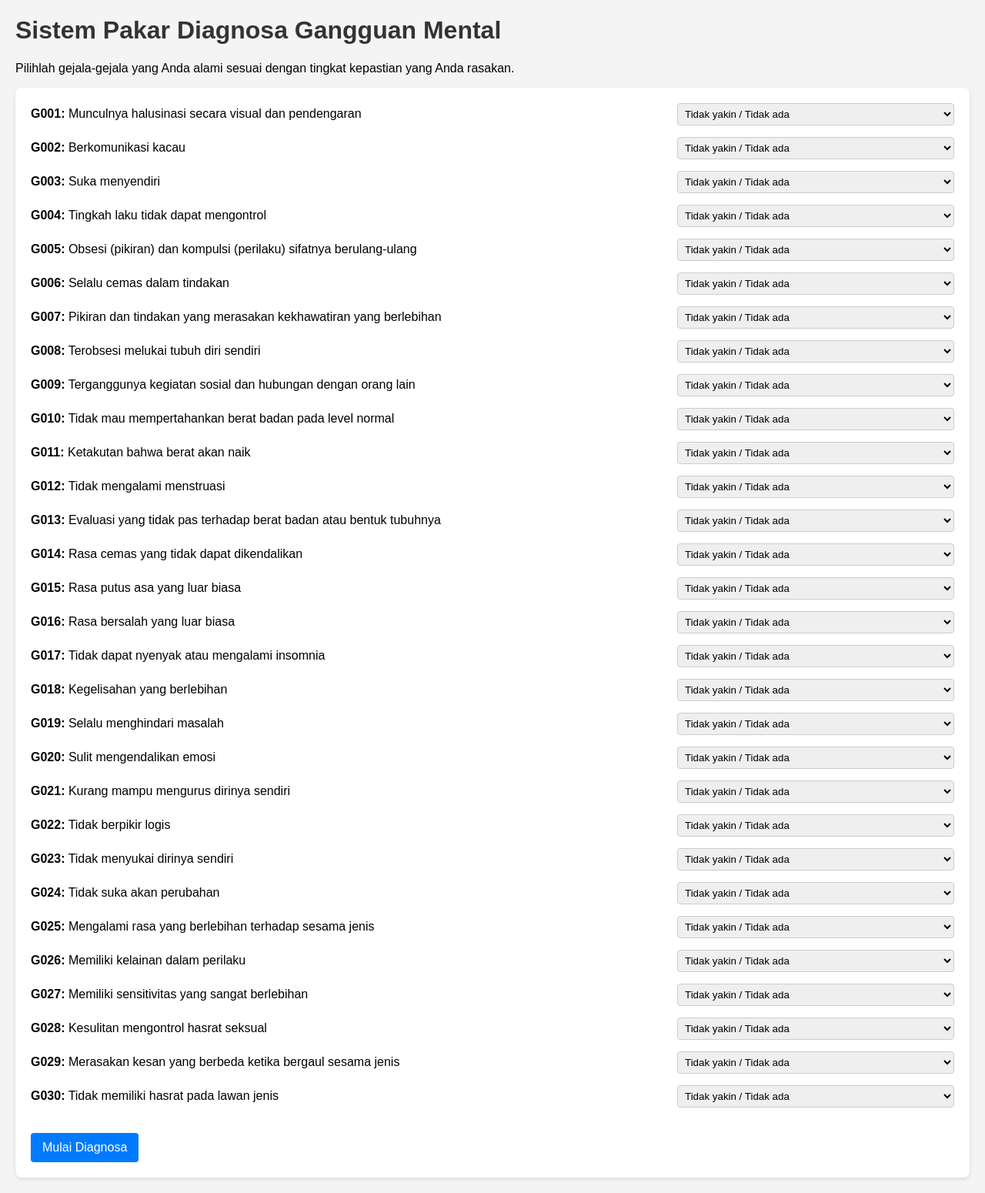
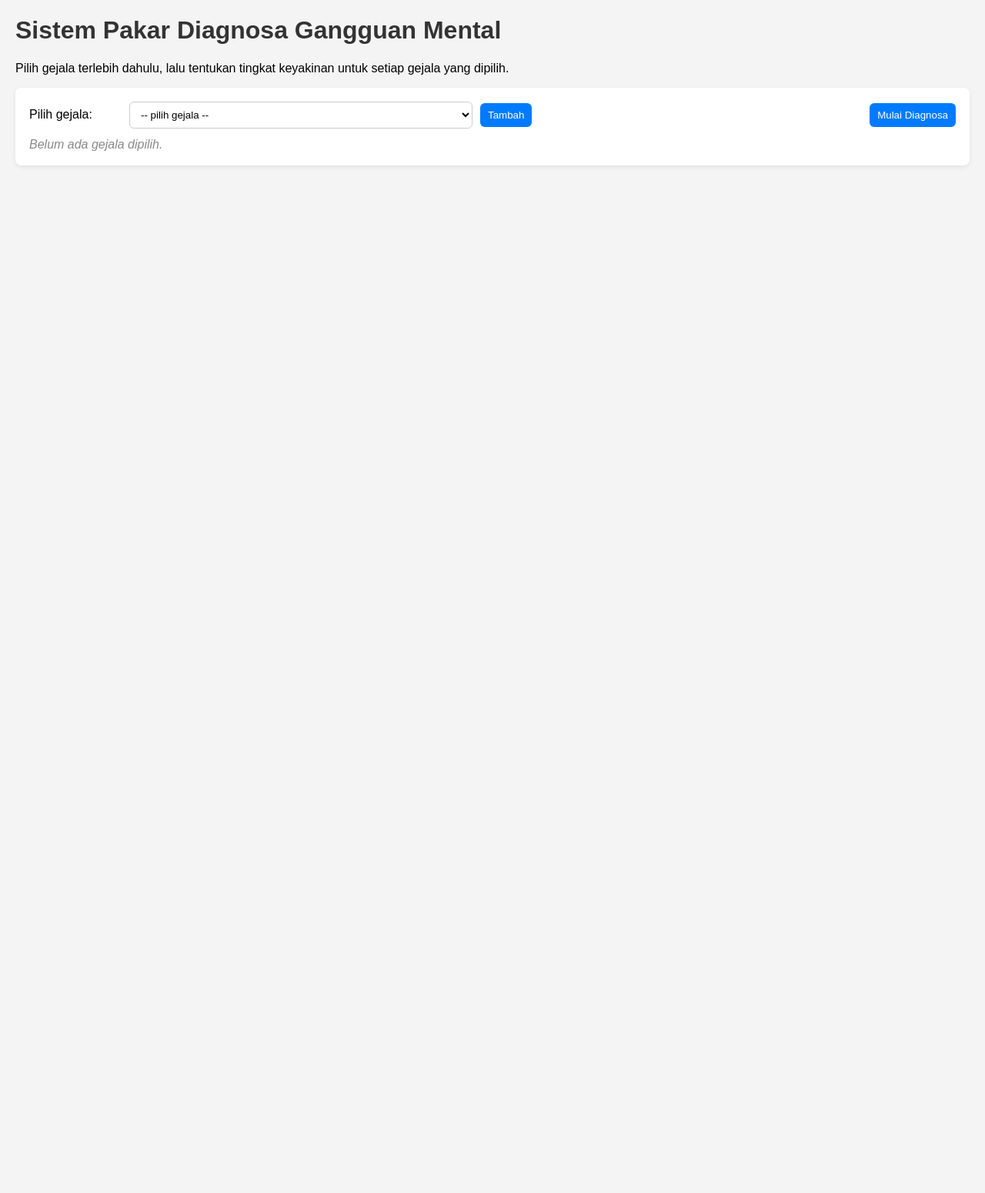
Before and after one commit to Ghazy15/Expert-System-for-Diagnosing-Mental-Dissorder, a Flask app: page / in a window 1280 px wide. Shown: the whole page at 77% size. After the commit the page ends 216 px from the top, so only its background shows below. Run offline with Flask 3, Linux system fonts and the light colour scheme.

Commit message:
Refactor index.html for improved UI and functionality
Updated the HTML structure and styles for the diagnosis system. Enhanced the user interface with new controls and improved accessibility features.

```diff
--- a/templates/index.html
+++ b/templates/index.html
@@ -1,37 +1,158 @@
 <!DOCTYPE html>
 <html lang="id">
 <head>
-    <meta charset="UTF-8">
-    <meta name="viewport" content="width=device-width, initial-scale=1.0">
+    <meta charset="UTF-8" />
+    <meta name="viewport" content="width=device-width, initial-scale=1.0"/>
     <title>Sistem Pakar Gangguan Mental</title>
     <style>
         body { font-family: Arial, sans-serif; margin: 20px; background-color: #f4f4f4; }
         h1 { color: #333; }
-        form { background-color: #fff; padding: 20px; border-radius: 8px; box-shadow: 0 2px 5px rgba(0,0,0,0.1); }
-        .symptom { margin-bottom: 15px; display: flex; justify-content: space-between; align-items: center; }
-        .symptom label { flex-basis: 70%; }
-        .symptom select { flex-basis: 30%; padding: 5px; border-radius: 4px; border: 1px solid #ccc; }
-        button { background-color: #007bff; color: white; padding: 10px 15px; border: none; border-radius: 4px; cursor: pointer; font-size: 16px; }
-        button:hover { background-color: #0056b3; }
+        .card {
+            background-color: #fff;
+            padding: 18px;
+            border-radius: 8px;
+            box-shadow: 0 2px 6px rgba(0,0,0,0.08);
+            margin-bottom: 16px;
+        }
+        .controls { display:flex; gap:10px; align-items:center; flex-wrap:wrap; }
+        select, button { padding:8px 10px; border-radius:6px; border:1px solid #ccc; background:#fff; }
+        button.primary { background:#007bff; color:#fff; border:none; cursor:pointer; }
+        button.danger { background:#dc3545; color:#fff; border:none; cursor:pointer; }
+        button.primary:hover { background:#0056b3; }
+        button.danger:hover { background:#b02a37; }
+        #selected-list { margin-top:12px; display:flex; flex-direction:column; gap:10px; }
+        .selected-item { display:flex; gap:10px; align-items:center; padding:8px; border-radius:6px; background:#fafafa; border:1px solid #eee; }
+        .selected-item label { flex:1; font-weight:600; }
+        .note { color:#666; font-size:0.95em; margin-top:8px; }
+        .empty { color:#888; font-style:italic; }
     </style>
 </head>
 <body>
     <h1>Sistem Pakar Diagnosa Gangguan Mental</h1>
-    <p>Pilihlah gejala-gejala yang Anda alami sesuai dengan tingkat kepastian yang Anda rasakan.</p>
+    <p>Pilih gejala terlebih dahulu, lalu tentukan tingkat keyakinan untuk setiap gejala yang dipilih.</p>
 
-    <form action="/diagnose" method="post">
-        {% for code, desc in symptoms.items()|sort %}
-            <div class="symptom">
-                <label for="{{ code }}"><b>{{ code }}:</b> {{ desc }}</label>
-                <select name="{{ code }}" id="{{ code }}">
-                    {% for option in cf_options %}
-                        <option value="{{ option.value }}">{{ option.label }}</option>
+    <div class="card">
+        <form id="diag-form" action="/diagnose" method="post">
+            <div class="controls">
+                <label for="symptom-select" style="min-width:120px;">Pilih gejala:</label>
+                <select id="symptom-select">
+                    <option value="" disabled selected>-- pilih gejala --</option>
+                    {% for code, desc in symptoms.items()|sort %}
+                        <option value="{{ code }}">{{ desc }}</option>
                     {% endfor %}
                 </select>
+
+                <button type="button" id="btn-add" class="primary">Tambah</button>
+                <div style="flex:1"></div>
+                <button type="submit" class="primary">Mulai Diagnosa</button>
             </div>
-        {% endfor %}
-        <br>
-        <button type="submit">Mulai Diagnosa</button>
-    </form>
+
+            <!-- Daftar gejala yang dipilih -->
+            <div id="selected-list" aria-live="polite">
+                <div class="empty">Belum ada gejala dipilih.</div>
+            </div>
+
+            <template id="item-template">
+                <div class="selected-item">
+                    <label class="sel-desc"></label>
+                    <select class="cf-select" name="">
+                        {% for option in cf_options %}
+                            <option value="{{ option.value }}">{{ option.label }}</option>
+                        {% endfor %}
+                    </select>
+                    <button type="button" class="remove-btn danger">Hapus</button>
+                </div>
+            </template>
+        </form>
+    </div>
+
+    <script>
+        // Elemen
+        const symptomSelect = document.getElementById('symptom-select');
+        const btnAdd = document.getElementById('btn-add');
+        const selectedList = document.getElementById('selected-list');
+        const template = document.getElementById('item-template');
+        const form = document.getElementById('diag-form');
+
+        // Utility: periksa jika select masih punya opsi valid
+        function hasValidOption(sel) {
+            for (let i=0;i<sel.options.length;i++) {
+                if (sel.options[i].value) return true;
+            }
+            return false;
+        }
+
+        // Tambah gejala terpilih ke daftar
+        btnAdd.addEventListener('click', () => {
+            const code = symptomSelect.value;
+            if (!code) return alert('Pilih gejala terlebih dahulu.');
+
+            // dapatkan teks deskripsi
+            const option = symptomSelect.querySelector(`option[value="${code}"]`);
+            if (!option) return;
+            const descWithCode = option.textContent;
+
+            // Buat item dari template
+            const clone = template.content.cloneNode(true);
+            const item = clone.querySelector('.selected-item');
+            const label = item.querySelector('.sel-desc');
+            const cfSelect = item.querySelector('.cf-select');
+            const removeBtn = item.querySelector('.remove-btn');
+
+            // set label & name of select -> important: name harus sama dengan kode agar dikirim ke server
+            label.textContent = descWithCode;
+            cfSelect.name = code;
+
+            // default: pilih opsi tertinggi dari cf_options? biarkan default (first option)
+            // Hapus placeholder empty message bila ada
+            const empty = selectedList.querySelector('.empty');
+            if (empty) empty.remove();
+
+            // append ke list
+            selectedList.appendChild(item);
+
+            // remove option dari symptomSelect supaya tidak bisa dipilih lagi
+            option.remove();
+
+            // Handler untuk tombol hapus
+            removeBtn.addEventListener('click', () => {
+                // sebelum menghapus, restore option ke symptomSelect (urutkan ulang agak rapi: append saja)
+                const restored = document.createElement('option');
+                restored.value = code;
+                restored.textContent = descWithCode;
+                symptomSelect.appendChild(restored);
+
+                // hapus item dari daftar
+                item.remove();
+
+                // Jika setelah hapus tidak ada item, tampilkan pesan empty
+                if (selectedList.children.length === 0) {
+                    const div = document.createElement('div');
+                    div.className = 'empty';
+                    div.textContent = 'Belum ada gejala dipilih.';
+                    selectedList.appendChild(div);
+                }
+            });
+        });
+
+        // Optional: mencegah submit jika tidak ada gejala dipilih
+        form.addEventListener('submit', (e) => {
+            // check whether any selects (with name attributes) exist inside selected-list
+            const chosen = selectedList.querySelectorAll('select[name]');
+            if (!chosen || chosen.length === 0) {
+                e.preventDefault();
+                alert('Silakan pilih minimal satu gejala sebelum melakukan diagnosa.');
+            }
+        });
+
+        // Accessibility: jika tidak ada opsi untuk dipilih, disable tombol tambah
+        function refreshAddState(){
+            const has = hasValidOption(symptomSelect);
+            btnAdd.disabled = !has;
+        }
+        symptomSelect.addEventListener('change', refreshAddState);
+        // init
+        refreshAddState();
+    </script>
 </body>
 </html>
```
